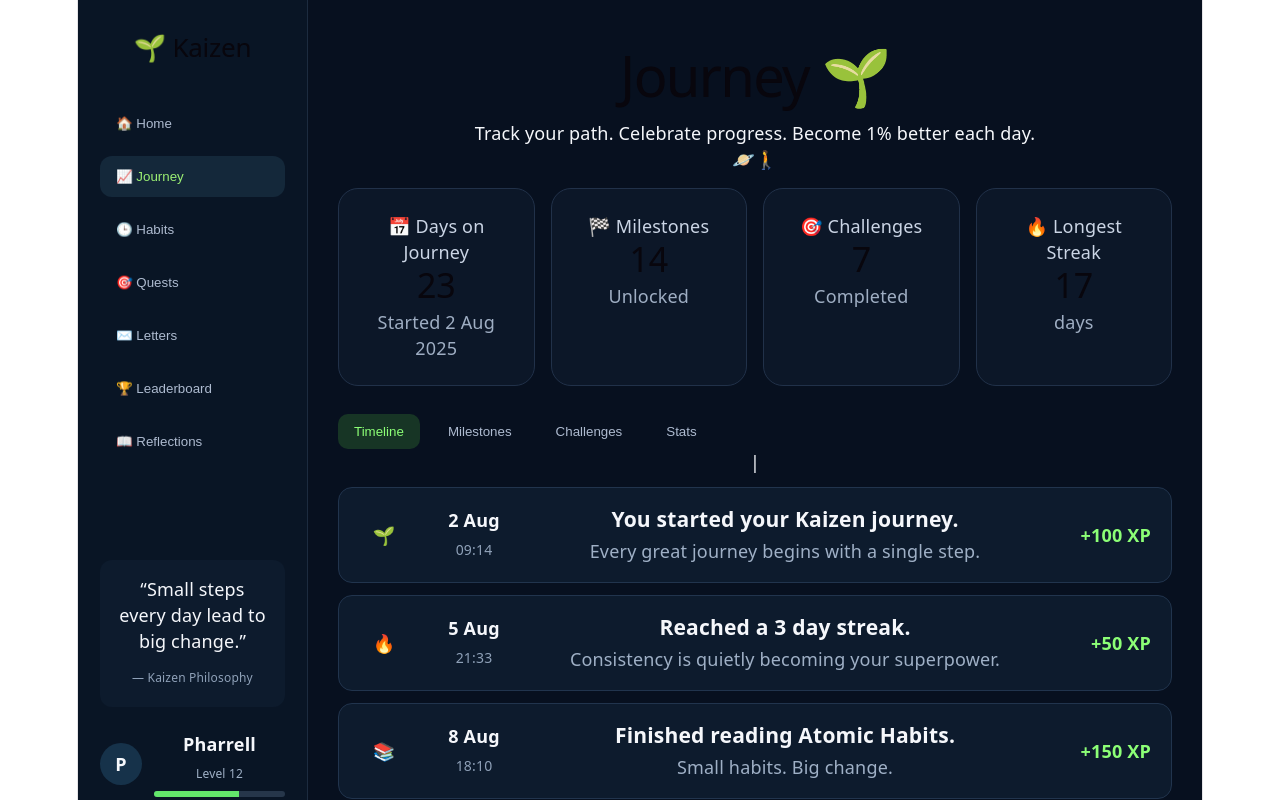
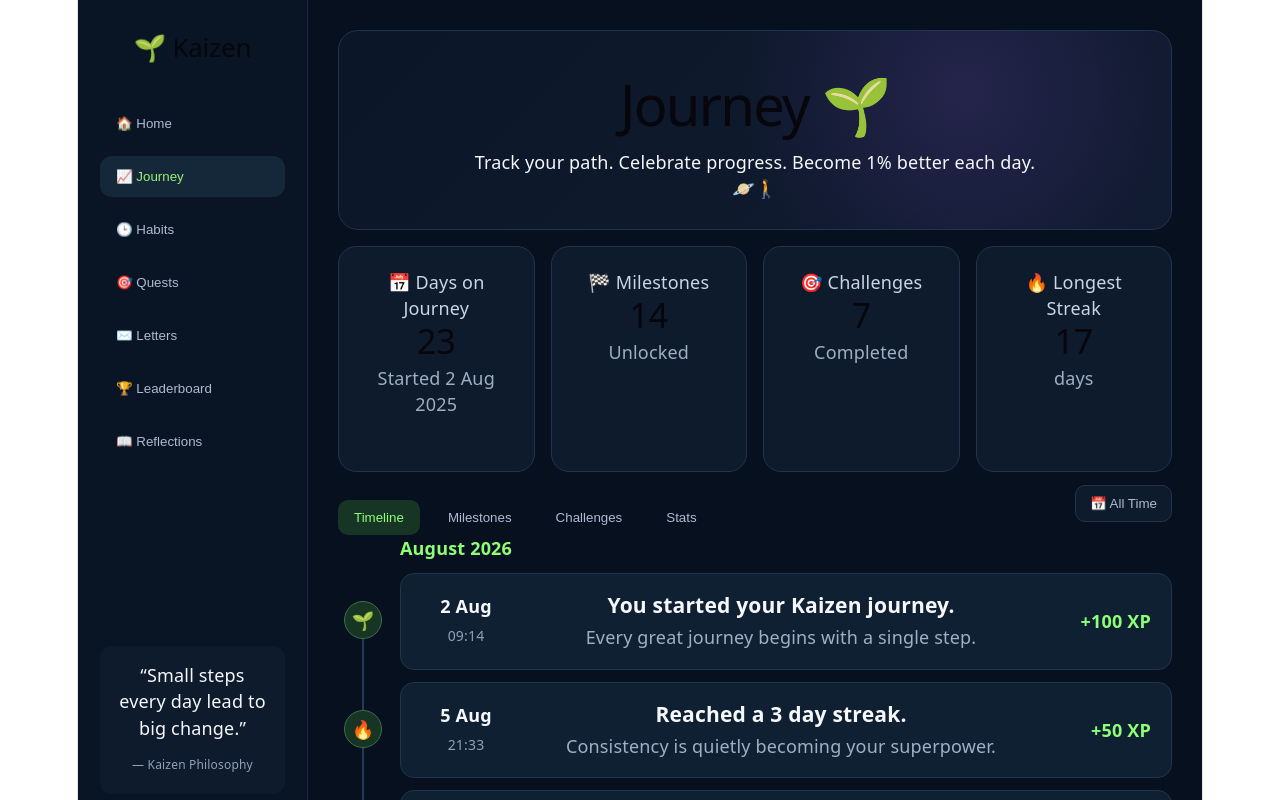
Before and after one commit to PharrellDunc/Kaizen, a React (Vite) app: page / in a window 1280 px wide. Both pictures are taken after a click on the button "📈 Journey". Shown: the top 800 px of the page. Built offline with nearby package versions, Linux system fonts and the light colour scheme.

Commit message:
Refine Journey page styling

```diff
--- a/src/components/TimelineEvent.tsx
+++ b/src/components/TimelineEvent.tsx
@@ -9,12 +9,15 @@ interface TimelineEventProps {
 
 function TimelineEvent(props: TimelineEventProps) {
     return (
-        <div className="timeline-event">
+        <div className="timeline-row">
 
+    <div className="timeline-marker">
         <div className="timeline-icon">
             {props.icon}
+            </div>
         </div>
 
+    <div className="timeline-event">
         <div className="timeline-date">
             <strong>{props.date}</strong>
             <span>{props.time}</span>
@@ -30,6 +33,7 @@ function TimelineEvent(props: TimelineEventProps) {
         </div>
 
         </div>
+        </div>
     );
 }
 
--- a/src/pages/JourneyPage.css
+++ b/src/pages/JourneyPage.css
@@ -1,3 +1,20 @@
+.journey-hero {
+  padding: 28px;
+  border: 1px solid #21344d;
+  border-radius: 20px;
+  background:
+    radial-gradient(circle at 75% 30%, rgba(111, 72, 180, 0.22), transparent 35%),
+    linear-gradient(135deg, #0b1728, #111b31);
+}
+
+.journey-stats .card {
+  min-height: 180px;
+  padding: 22px;
+  background: #0d1b2d;
+  border: 1px solid #21344d;
+  border-radius: 18px;
+}
+
 .journey-stats{
     display:grid;
     grid-template-columns: repeat(4,1fr);
@@ -25,16 +42,50 @@
     color: #8cff76;
 }
 
+.timeline-header {
+  display: flex;
+  justify-content: space-between;
+  align-items: center;
+  margin-bottom: 12px;
+}
+
+.timeline-month-row {
+  display: grid;
+  grid-template-columns: 50px 1fr;
+  gap: 12px;
+}
+
+.timeline-month {
+  color: #8cff76;
+  margin: 0;
+  text-align: left;
+}
+
+.timeline-topbar {
+  display: flex;
+  justify-content: space-between;
+  align-items: center;
+}
+
+.timeline-filter {
+  padding: 10px 14px;
+  border: 1px solid #21344d;
+  border-radius: 10px;
+  background: #0d1b2d;
+  color: #aebbd0;
+  cursor: pointer;
+}
+
 .timeline-event{
     display:grid;
-    grid-template-columns: 50px 90px 1fr 100px;
+    grid-template-columns: 90px 1fr 100px;
     gap: 20px;
     align-items: center;
     padding: 18px 20px;
     margin-top: 12px;
     border: 1px solid #21344d;
     border-radius: 14px;
-    background: #0d1b2d;
+    background: #0f2033;
 }
 
 .timeline-date {
@@ -62,3 +113,38 @@
     font-weight: bold;
     text-align: right;
 }
+
+.timeline-row {
+    display: grid;
+    grid-template-columns: 50px 1fr;
+    gap: 12px;
+}
+
+.timeline-marker {
+    position: relative;
+    display: flex;
+    justify-content: center;
+    height: 100%;
+    padding-top: 40px;
+}
+
+.timeline-marker::after {
+    content: '';
+    position: absolute;
+    top: 42px;
+    bottom: -30px;
+    width: 2px;
+    background: #243a55;
+}
+
+.timeline-icon{
+    width: 36px;
+    height: 36px;
+    border-radius: 50%;
+    display: flex;
+    justify-content: center;
+    align-items: center;
+    background: #173525;
+    border: 1px solid #3b6f4b;
+    z-index: 1;
+}
--- a/src/pages/JourneyPage.tsx
+++ b/src/pages/JourneyPage.tsx
@@ -76,6 +76,7 @@ function JourneyPage() {
             />
     </section>
 
+    <div className="timeline-topbar">
     <section className="journey-tabs">
         <button className="journey-tab active-tab">Timeline</button>
         <button className="journey-tab">Milestones</button>
@@ -83,9 +84,21 @@ function JourneyPage() {
         <button className="journey-tab">Stats</button>
         </section>
 
+         <button className="timeline-filter">📅 All Time</button>
+    </div>
+
     <section className="journey-timeline">
-    |{timelineEvents.map((event) => (
+        <div className="timeline-month-row">
+  <div></div>
+
+  <h4 className="timeline-month">
+    August 2026
+  </h4>
+</div>
+
+    {timelineEvents.map((event) => (
         <TimelineEvent
+        key={`${event.date}-${event.time}-${event.title}`}
             icon={event.icon}
             date={event.date}
             time={event.time}
```
